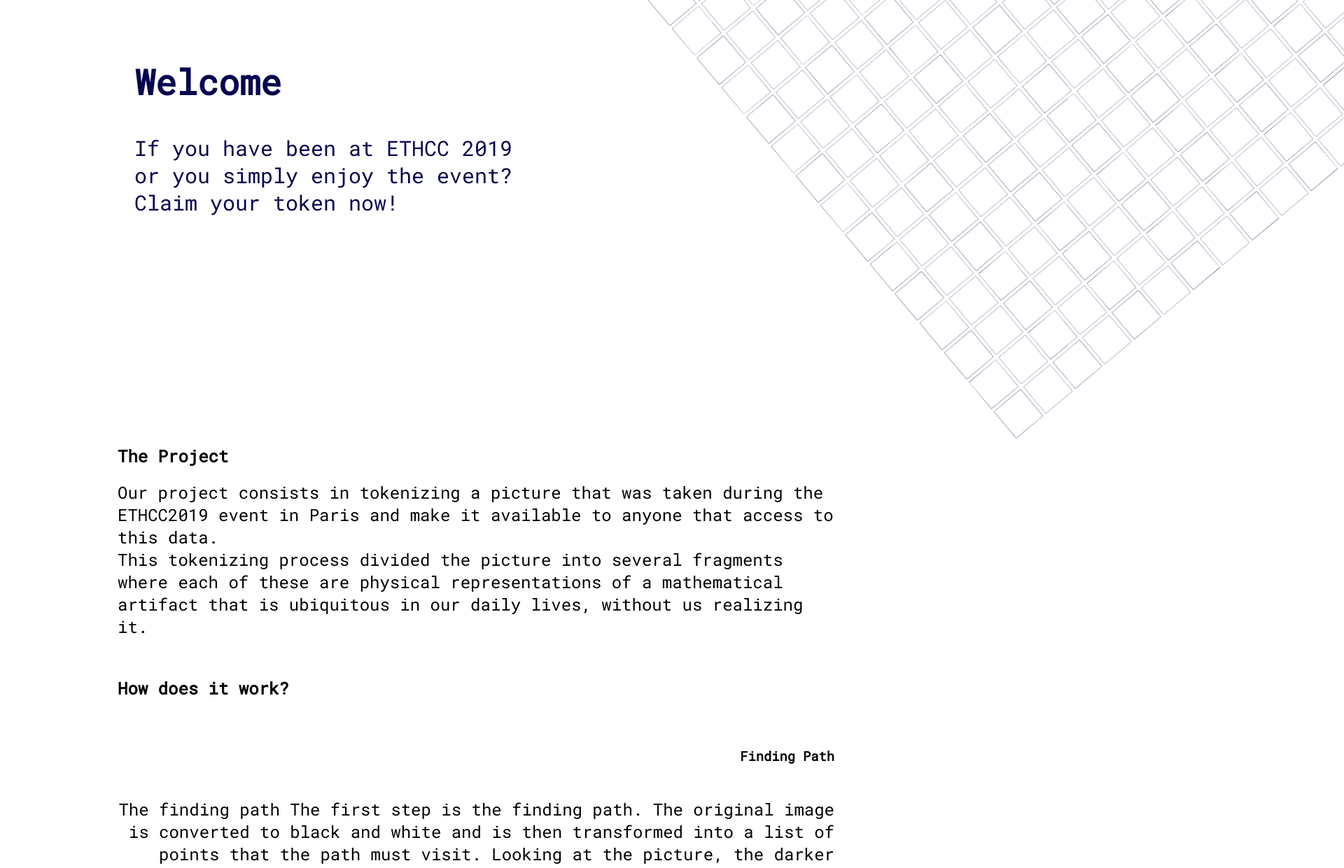
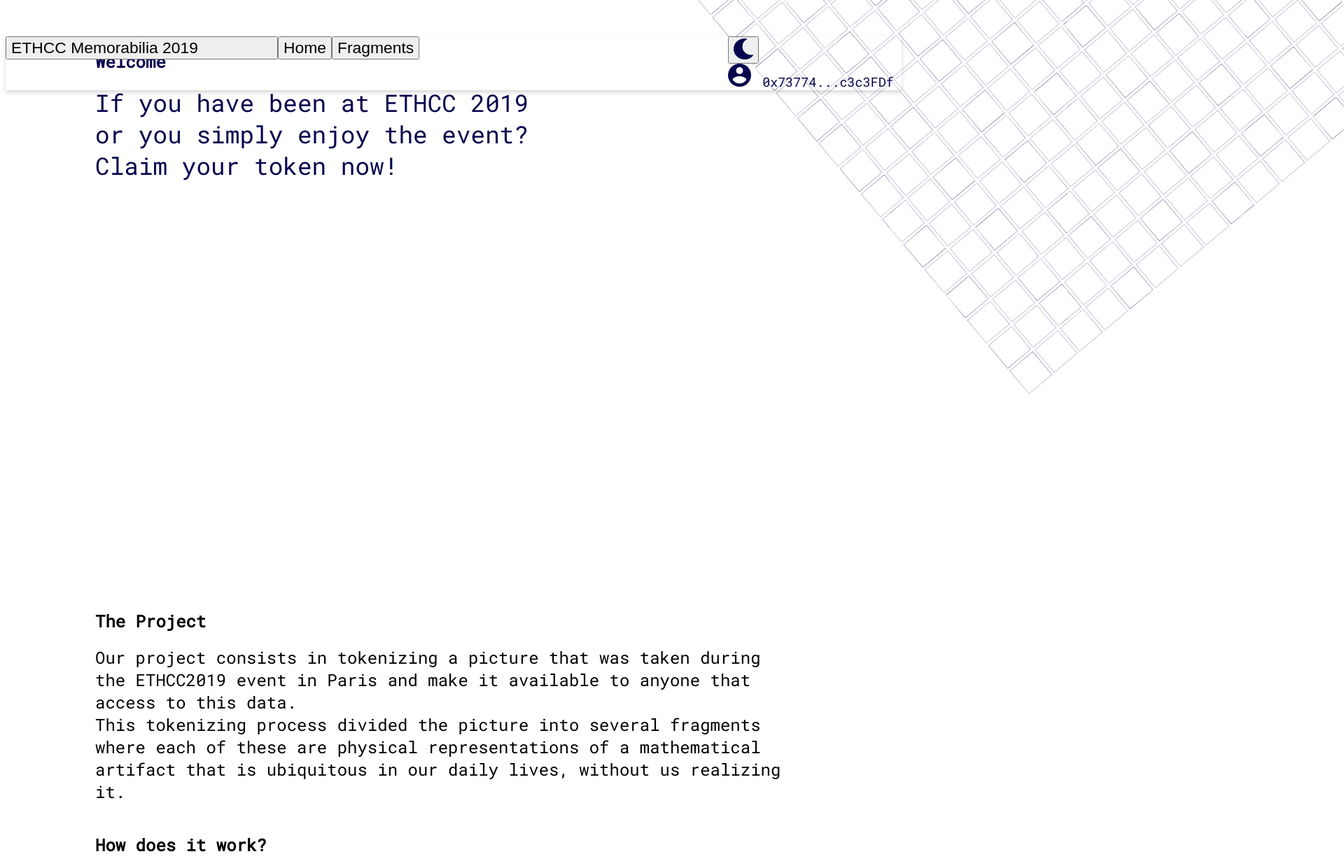
Before and after one commit to l-henri/fragment-nft-front, a React (Create React App) app: page / in a window 1280 px wide. Shown: the part 300-1541 px from the top of the page at 70% size, 1920 px wide, since content can reach past the window. Built offline with nearby package versions, Linux system fonts and the light colour scheme.

Commit message:
start to make responsive

```diff
--- a/package.json
+++ b/package.json
@@ -12,11 +12,13 @@
     "prettier": "prettier --write 'src/**/*.{tsx,css,less}'"
   },
   "dependencies": {
+    "@ant-design/icons": "^4.3.0",
     "@craco/craco": "^5.8.0",
     "@testing-library/jest-dom": "^5.11.4",
     "@testing-library/react": "^11.1.0",
     "@testing-library/user-event": "^12.1.10",
     "antd": "^4.8.4",
+    "clsx": "^1.1.1",
     "craco-antd": "^1.19.0",
     "react": "^17.0.1",
     "react-dom": "^17.0.1",
--- a/src/components/RowSwitch/index.less
+++ b/src/components/RowSwitch/index.less
@@ -1,7 +1,26 @@
-.row-switch {
-  max-height: 450px;
+@import '../../style/variables';
+
+.col-img {
+  display: flex;
+  justify-content: center;
 }
 
+img {
+  max-width: 100%;
+  height: auto;
+}
+
+@media only screen and (max-width: @width-sm) {
+  .row-switch {
+    max-height: 58em;
+  }
+
+  .col-text-right {
+    text-align: left;
+  }
+}
+
+@media only screen and (min-width: @width-md) {
   .col-text-right {
     text-align: right;
   }
@@ -9,20 +28,28 @@
   .col-text-left {
     text-align: left;
   }
+}
 
-.paragraph {
-  font-size: 1.5em;
-  margin-top: 2em;
+@media only screen and (min-width: @width-lg) {
+  .row-switch {
+    max-height: 29em;
   }
 
   .col-img {
-  display: flex;
-  justify-content: center;
-  top: -120px;
+    top: -4em;
   }
 
   .col-img-last-item {
-  display: flex;
-  justify-content: center;
-  top: -40px;
+    top: -0.5em;
   }
+}
+
+@media only screen and (min-width: @width-xl) {
+  .col-img {
+    top: -8.5em;
+  }
+
+  .col-img-last-item {
+    top: -3em;
+  }
+}
--- a/src/components/RowSwitch/index.tsx
+++ b/src/components/RowSwitch/index.tsx
@@ -1,8 +1,7 @@
 import React from 'react';
+import clsx from 'clsx';
 import './index.less';
 import { Row, Col, Typography } from 'antd';
-// import { ColumnText } from './ColumnText';
-// import { ColumnImage } from './ColumnImage';
 
 const { Title, Paragraph } = Typography;
 
@@ -10,7 +9,7 @@
   title: string;
   imageSource: string;
   content: string;
-  reverse?: boolean;
+  reverse: boolean;
   isLastItem?: boolean;
 }
 
@@ -22,27 +21,45 @@
   isLastItem,
 }: RowInterface) => {
   return (
-    <Row className="row-switch" justify="center">
+    <>
+      <Row
+        className="row-switch"
+        justify="center"
+        gutter={[
+          { xs: 24, sm: 24, md: 24 },
+          { xs: 8, sm: 8, md: 16, lg: 16 },
+        ]}
+      >
         <Col
           className={reverse ? 'col-text-left' : 'col-text-right'}
-        span={12}
           order={reverse ? 2 : 1}
+          xs={24}
+          sm={24}
+          md={24}
+          lg={12}
+          xl={12}
+          xxl={12}
         >
           <Title level={3}>{title}</Title>
           <Paragraph className="paragraph">{content}</Paragraph>
         </Col>
         <Col
-        className={isLastItem ? 'col-img-last-item' : 'col-img'}
-        span={12}
+          className={clsx({ 'col-img': true, 'col-img-last-item': isLastItem })}
           order={reverse ? 1 : 2}
+          xs={24}
+          sm={24}
+          md={24}
+          lg={12}
+          xl={12}
+          xxl={12}
         >
           <img src={imageSource} alt="grill" />
         </Col>
       </Row>
+    </>
   );
 };
 
 RowSwitch.defaultProps = {
-  reverse: false,
   isLastItem: false,
 };
--- a/src/containers/Content/index.less
+++ b/src/containers/Content/index.less
@@ -1,12 +1,50 @@
-.content {
-  margin: 5em 5em 0 10em;
+@import '../../style/variables';
+
+@media only screen and (max-width: @width-sm) {
+  .content {
+    margin: 0 1em;
+  }
 }
 
-.content-title {
-  padding-top: 1.5em;
-  padding-bottom: 2em;
+@media only screen and (max-width: @width-sm-md) {
+  .content-text,
+  .paragraph {
+    font-size: 1.2em;
+  }
 }
 
-.content-text {
-  font-size: 1.5em;
+@media only screen and (min-width: @width-sm-md) {
+  .content-text,
+  .paragraph {
+    font-size: 1.5em;
+  }
+
+  .paragraph {
+    margin-top: 2em;
+  }
 }
+
+@media only screen and (max-width: @width-lg) {
+  .content {
+    margin: 0 4em;
+  }
+}
+
+@media only screen and (min-width: @width-lg) {
+  .content {
+    margin: 0 8em;
+  }
+}
+
+@media only screen and (max-width: @width-lg) {
+  .content-title {
+    padding-bottom: 1em;
+  }
+}
+
+@media only screen and (min-width: @width-lg) {
+  .content-title {
+    padding-top: 1em;
+    padding-bottom: 2em;
+  }
+}
--- a/src/containers/Content/index.tsx
+++ b/src/containers/Content/index.tsx
@@ -1,6 +1,6 @@
 import React from 'react';
 import './index.less';
-import { Layout, Typography } from 'antd';
+import { Grid, Layout, Typography } from 'antd';
 import { RowSwitch } from '@components/RowSwitch';
 import GrillImage from '@assets/little-grill.svg';
 import OptimisationImage from '@assets/optimisation.svg';
@@ -9,6 +9,7 @@
 
 const { Content: AntContent } = Layout;
 const { Title, Paragraph } = Typography;
+const { useBreakpoint } = Grid;
 
 interface Data {
   id: number;
@@ -22,12 +23,7 @@
     id: 0,
     title: 'Finding Path',
     imageSource: GrillImage,
-    content: `
-        The finding path The first step is the finding path. The original image is converted to
-        black and white and is then transformed into a list of points that the path must visit.
-        Looking at the picture, the darker parts or fragments simply mean that there are more points
-        to visit.
-  `,
+    content: `The finding path The first step is the finding path. The original image is converted to black and white and is then transformed into a list of points that the path must visit. Looking at the picture, the darker parts or fragments simply mean that there are more points to visit.`,
   },
   {
     id: 1,
@@ -50,9 +46,11 @@
 ];
 
 export const Content: React.FC = () => {
+  const { xs, lg } = useBreakpoint();
+
   return (
     <AntContent className="content">
-      <Title>The Project</Title>
+      <Title level={xs ? 2 : 1}>The Project</Title>
       <Paragraph className="content-text">
         Our project consists in tokenizing a picture that was taken during the ETHCC2019 event in
         Paris and make it available to anyone that access to this data.
@@ -65,8 +63,9 @@
       <Title className="content-title" level={2}>
         How does it work?
       </Title>
+
       {data.map(({ id, title, imageSource, content }, index) => {
-        const reverse = id % 2 === 1;
+        const reverse = lg === true && id % 2 === 1;
         const isLastItem = index === data.length - 1;
         return (
           <RowSwitch
--- a/src/containers/Header/index.less
+++ b/src/containers/Header/index.less
@@ -1,27 +1,62 @@
+@import '../../style/variables';
+
 .header {
   min-height: 100%;
-  padding: 24px;
   background: #fff;
 }
 
 .welcome-container {
   margin-top: 22em;
-  margin-left: 10em;
+  margin-left: 4em;
   opacity: 1;
   color: #07054e;
-}
-
-.welcome-title {
-  font-size: 50px;
+  overflow: hidden;
 }
 
 .welcome-text {
-  font-size: 30px;
+  font-size: 2.15em;
 }
 
 .img-grid {
   position: absolute;
-  top: -453px;
-  left: 801px;
   opacity: 1;
 }
+
+@media only screen and (max-width: @width-sm) {
+  .img-grid {
+    top: -100px;
+    left: 10em;
+  }
+}
+
+@media only screen and (min-width: @width-sm) and (max-width: @width-md) {
+  .welcome-text {
+    font-size: 1.5em;
+  }
+
+  .img-grid {
+    top: -300px;
+    left: 27em;
+    height: 1200px;
+  }
+}
+
+@media only screen and (min-width: @width-md) and (max-width: @width-lg) {
+  .img-grid {
+    top: -300px;
+    left: 50em;
+    height: 1200px;
+  }
+}
+
+@media only screen and (min-width: @width-lg) {
+  .welcome-container {
+    margin-left: 8em;
+  }
+
+  .img-grid {
+    top: -440px;
+    left: 57em;
+    height: 1493px;
+  }
+}
--- a/src/containers/Header/index.tsx
+++ b/src/containers/Header/index.tsx
@@ -1,24 +1,27 @@
 import React from 'react';
-import { Layout, Typography } from 'antd';
-import Grid from '@assets/main-grill.svg';
+import { Layout, Grid, Typography } from 'antd';
+import GridImage from '@assets/main-grill.svg';
 import './index.less';
 
 const { Content } = Layout;
 const { Title, Text, Paragraph } = Typography;
+const { useBreakpoint } = Grid;
 
 export const Header: React.FC = () => {
+  const { lg } = useBreakpoint();
+
   return (
     <Content className="header">
       <div className="welcome-container">
-        <Title className="welcome-title">Welcome</Title>
+        <Title level={lg ? 1 : 2}>Welcome</Title>
         <Paragraph className="welcome-text">
           If you have been at ETHCC 2019
           <br />
           or you simply enjoy the event?
         </Paragraph>
         <Text className="welcome-text">Claim your token now!</Text>
+        <img className="img-grid" src={GridImage} alt="Grid" />
       </div>
-      <img className="img-grid" src={Grid} alt="Grid" />
     </Content>
   );
 };
--- a/src/containers/TopBar/index.less
+++ b/src/containers/TopBar/index.less
@@ -8,25 +8,25 @@
 }
 
 .title {
-  width: 324px;
+  width: 17em;
   text-align: left;
-  font-size: 20px;
-  letter-spacing: 0px;
+  font-size: 1.43em;
+  letter-spacing: 0;
   opacity: 1;
 }
 
 .btn {
-  font-size: 20px;
-  letter-spacing: 0px;
+  font-size: 1.43em;
+  letter-spacing: 0;
   opacity: 1;
 }
 
 .right-items {
   float: right;
-  margin: 0px 10px;
+  margin: 0 0.7em;
 }
 
 .account-text {
-  margin-left: 15px;
-  font-size: 16px;
+  margin-left: 0.9em;
+  font-size: 1.15em;
 }
--- a/src/containers/TopBar/index.tsx
+++ b/src/containers/TopBar/index.tsx
@@ -1,6 +1,7 @@
 import React, { useState } from 'react';
 import './index.less';
-import { Layout, Tooltip, Space, Typography } from 'antd';
+import { Layout, Tooltip, Space, Typography, Grid } from 'antd';
+import { MenuOutlined } from '@ant-design/icons';
 import { ButtonText } from '@components/ButtonText';
 import MoonIcon from '@assets/moon.svg';
 import SunIcon from '@assets/little-sun-black.svg';
@@ -9,9 +10,11 @@
 
 const { Header } = Layout;
 const { Text } = Typography;
+const { useBreakpoint } = Grid;
 
 export const TopBar: React.FC = () => {
   const [dark, toggleDark] = useState<boolean>(false);
+  const { lg } = useBreakpoint();
 
   const toggleTheme = () => {
     toggleDark(!dark);
@@ -22,18 +25,27 @@
 
   return (
     <Header className="top-bar">
+      {!lg && <MenuOutlined />}
       <ButtonText className="title">ETHCC Memorabilia 2019</ButtonText>
+      {lg && (
+        <>
           <ButtonText className="btn">Home</ButtonText>
           <ButtonText className="btn">Fragments</ButtonText>
           <Space className="right-items" size="large">
             <ButtonText size="small" onClick={toggleTheme}>
-          {dark ? <img src={SunIcon} alt="light icon" /> : <img src={MoonIcon} alt="dark icon" />}
+              {dark ? (
+                <img src={SunIcon} alt="light icon" />
+              ) : (
+                <img src={MoonIcon} alt="dark icon" />
+              )}
             </ButtonText>
-        <Tooltip title={address} placement="bottom">
+            <Tooltip title={address} placement="bottomLeft">
               <img src={AccountIcon} alt="account" />
               <Text className="account-text">{addressEllipsed}</Text>
             </Tooltip>
           </Space>
+        </>
+      )}
     </Header>
   );
 };
--- /dev/null
+++ b/src/style/variables.less
@@ -0,0 +1,5 @@
+@width-sm: 576px;
+@width-sm-md: 650px;
+@width-md: 992px;
+@width-lg: 1250px;
+@width-xl: 1400px;
```
Also changed, not shown: 1 other file (tests, documents, lock files or other folders). Lines whose indentation alone changed are shown as unchanged.
